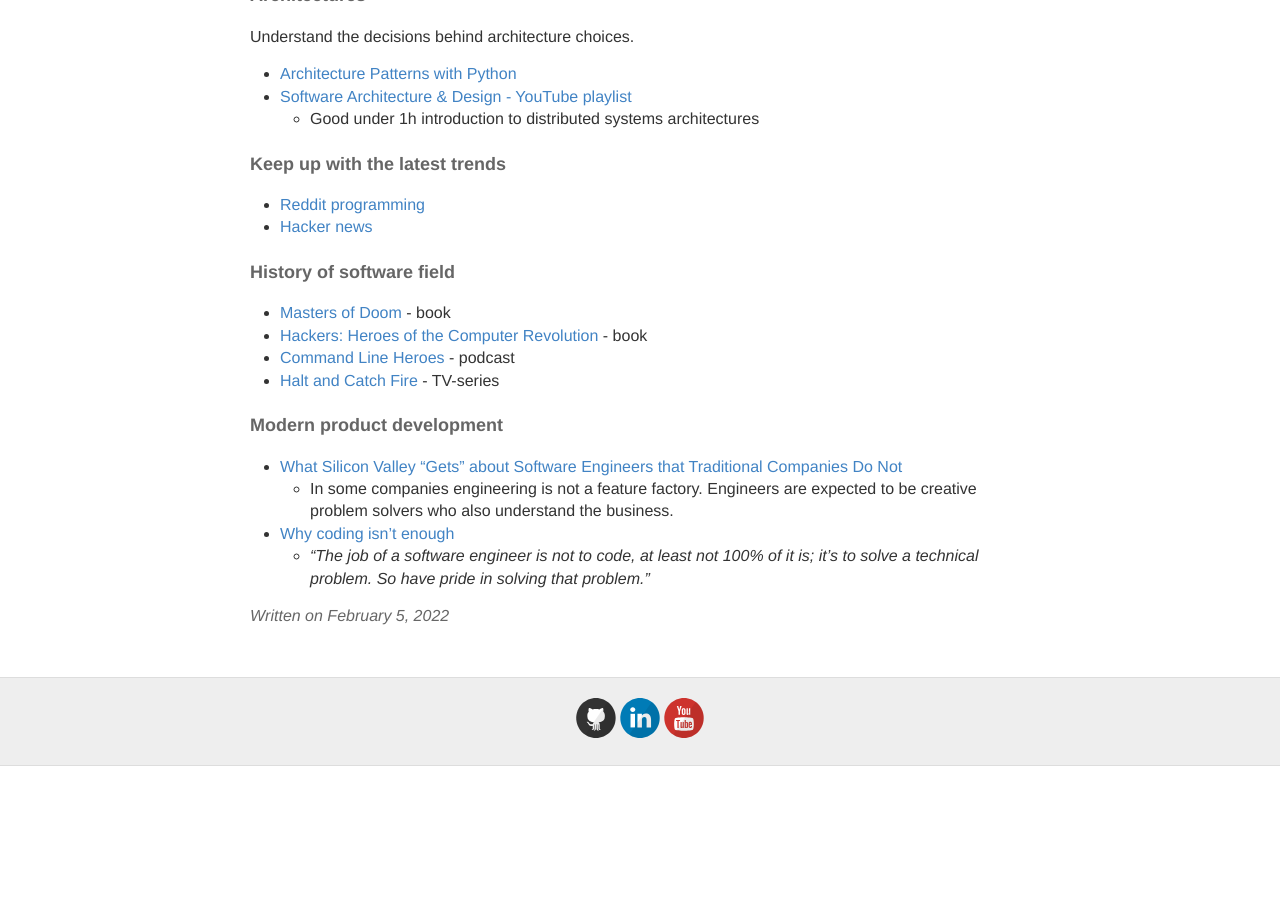
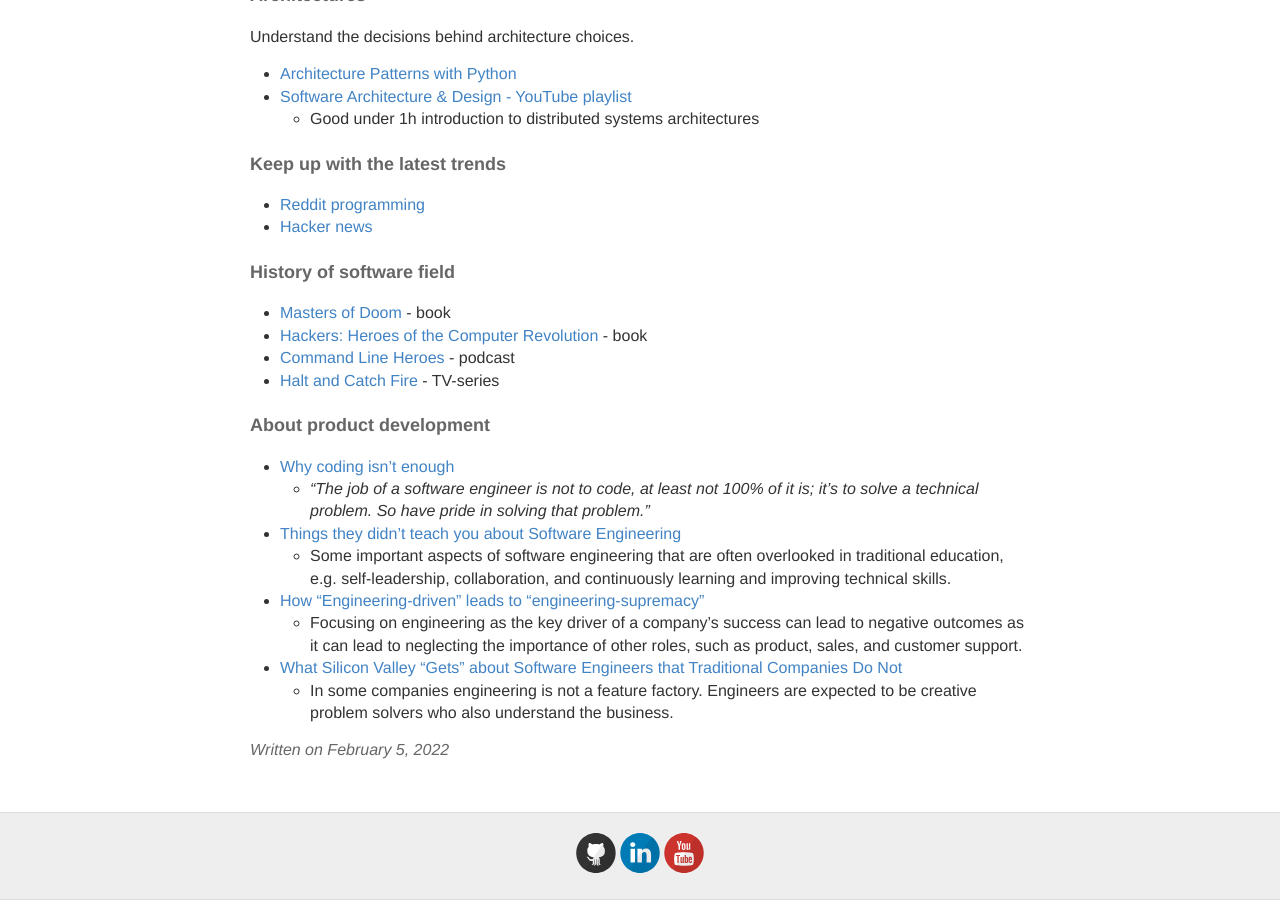
Before and after one commit to ttu/ttu.github.io, a Jekyll site: the page built from _posts/2022-2-5-material-for-new-developers.md, in a window 1280 px wide and 900 px high, scrolled down 1103 px. Built offline with Jekyll 4.4.1, drawn with Linux system fonts in a browser that asks for light colours; before the commit the page ends 1869 px from its top, so only the background shows below that.

Commit message:
Add new links to material for developers post

```diff
--- a/_posts/2022-2-5-material-for-new-developers.md
+++ b/_posts/2022-2-5-material-for-new-developers.md
@@ -60,9 +60,13 @@ Understand the decisions behind architecture choices.
 * [Command Line Heroes](https://www.redhat.com/en/command-line-heroes) - podcast
 * [Halt and Catch Fire](https://www.imdb.com/title/tt2543312/) - TV-series
 
-#### Modern product development
+#### About product development
 
+* [Why coding isn't enough](https://www.youtube.com/watch?v=yzhnRt6ZDKM)
+  * _"The job of a software engineer is not to code, at least not 100% of it is; it's to solve a technical problem. So have pride in solving that problem."_
+* [Things they didn’t teach you about Software Engineering](https://vadimkravcenko.com/shorts/things-they-didnt-teach-you/)
+  * Some important aspects of software engineering that are often overlooked in traditional education, e.g. self-leadership, collaboration, and continuously learning and improving technical skills.
+* [How "Engineering-driven" leads to "engineering-supremacy"](https://charity.wtf/2022/01/20/how-engineering-driven-leads-to-engineering-supremacy/)
+    * Focusing on engineering as the key driver of a company's success can lead to negative outcomes as it can lead to neglecting the importance of other roles, such as product, sales, and customer support.
 * [What Silicon Valley "Gets" about Software Engineers that Traditional Companies Do Not](https://blog.pragmaticengineer.com/what-silicon-valley-gets-right-on-software-engineers/)
   * In some companies engineering is not a feature factory. Engineers are expected to be creative problem solvers who also understand the business.
-* [Why coding isn't enough](https://www.youtube.com/watch?v=yzhnRt6ZDKM)
-  * _"The job of a software engineer is not to code, at least not 100% of it is; it's to solve a technical problem. So have pride in solving that problem."_
```
